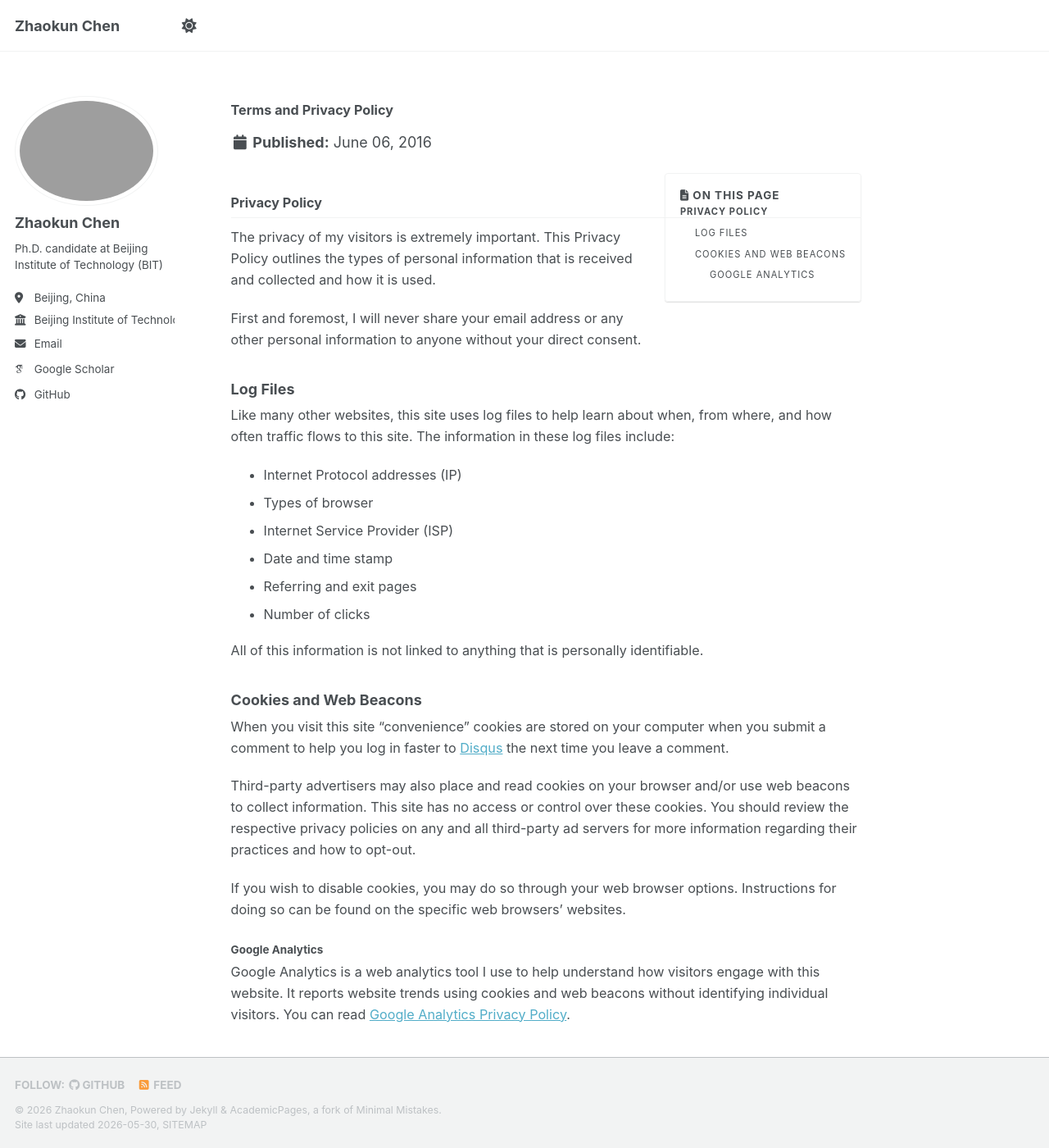
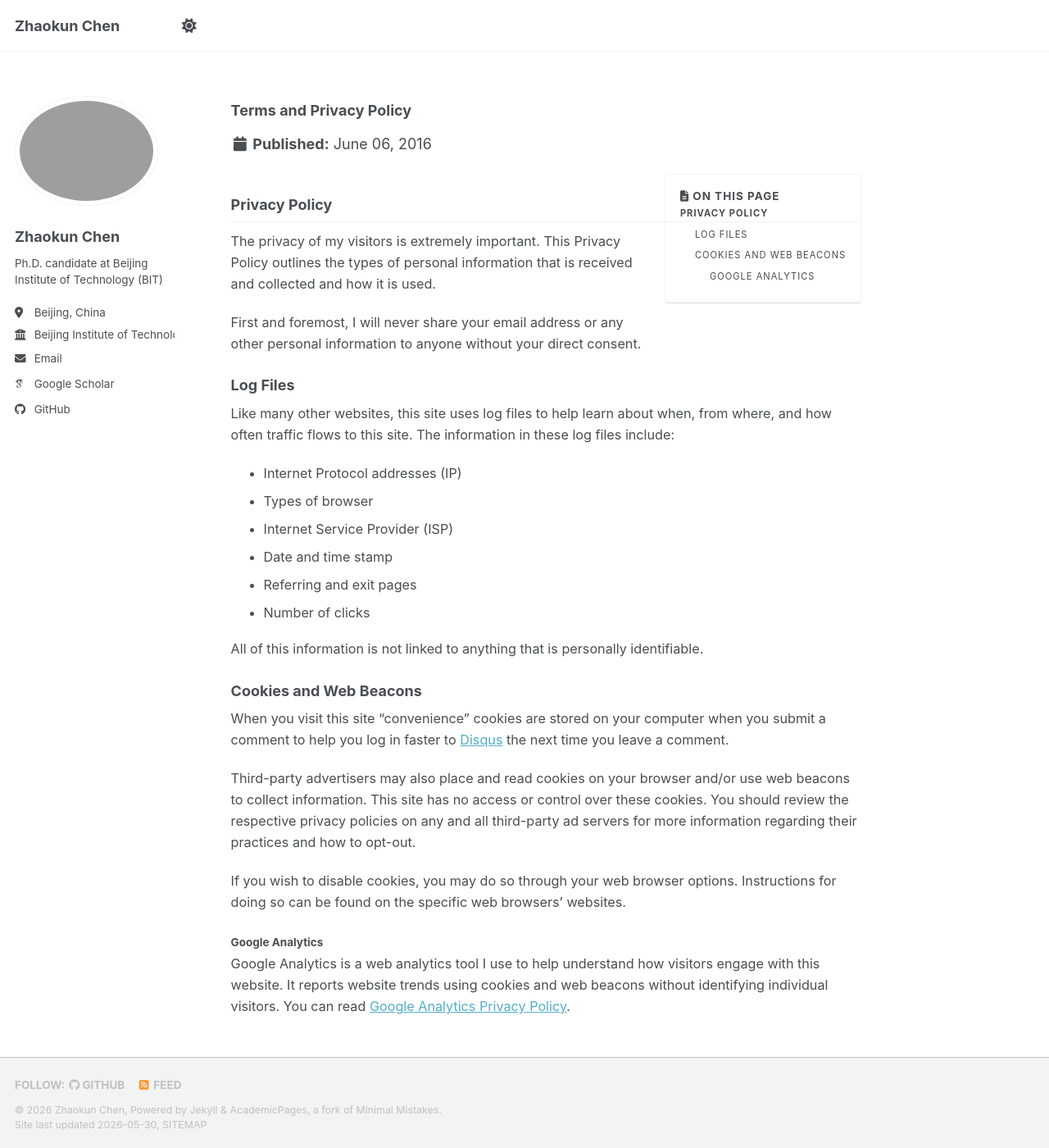
Before and after one commit to zhaokun-bit/zhaokun-bit.github.io, a Jekyll site: the page built from _pages/terms.md, in a window 1280 px wide and 1400 px high. Shown: the whole window at 82% size. Built offline with Jekyll 4.4.1, drawn with Linux system fonts in a browser that asks for light colours; some web fonts are replaced; a script bundle is joined from its source files by our own code; library files that are not in the unit come from our copies.

Commit message:
Update main.scss

```diff
--- a/assets/css/main.scss
+++ b/assets/css/main.scss
@@ -43,26 +43,32 @@
 ;
 
 /* ==========================================================================
-   🎓 纯净化学术风：统一收紧右侧所有标题与正文字号（加入h1全面控制）
+   🎓 终极全覆盖方案：无视标签，通过所有潜在类名强行缩小 News 等右侧标题
    ========================================================================== */
 
-/* 1. 统一 News, Publications, Review Services 等所有大标题的大小（不管它是 # 还是 ##） */
+/* 🚨 1. 把全站所有可能用作右侧内容标题的类名和标签全部绑定，强制死锁在 1.0rem */
+h1, h2, h3,
 .page__content h1,
 .page__content h2,
+.page__content h3,
+.archive__title,
+.archive__subtitle,
+.package-title,
 #main h1,
 #main h2,
-h1,
-h2 {
-  font-size: 0.9rem !important; /* 👈 核心：改变这个数字，News等所有大标题会一起变大或变小 */
+header h1,
+header h2 {
+  font-size: 1.0rem !important; /* 👈 核心控制：News、Publications 等所有大标题会一起变成这个大小 */
   margin-top: 1.5rem !important;
   margin-bottom: 0.6rem !important;
   font-weight: bold !important;
 }
 
-/* 2. 统一右侧所有正文、列表、年份介绍的字号 */
+/* 🚨 2. 统一右侧所有正文、列表、年份介绍的字号 */
 .page__content p,
 .page__content li,
-.archive__item-excerpt {
+.archive__item-excerpt,
+.archive__item-teaser {
   font-size: 0.9rem !important; /* 保持精致清秀的字号 */
   line-height: 1.6 !important;
 }
```
